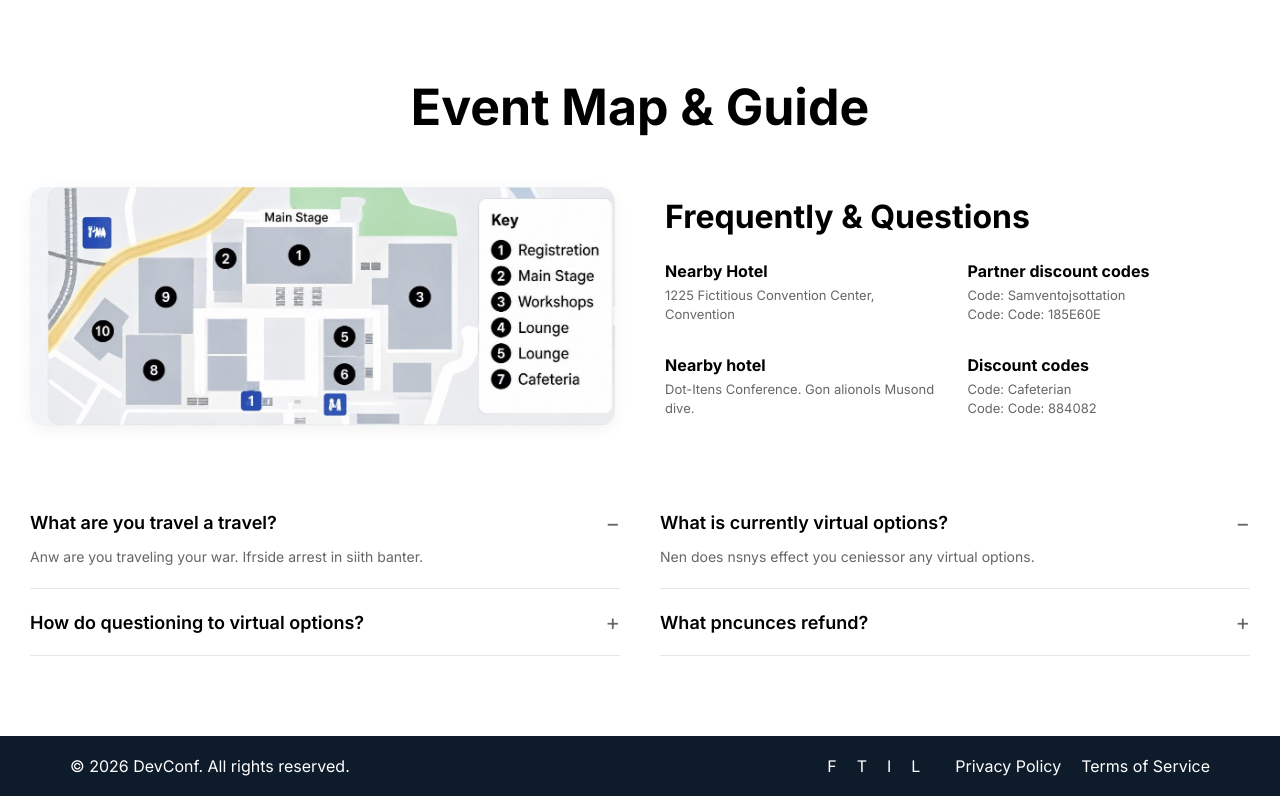
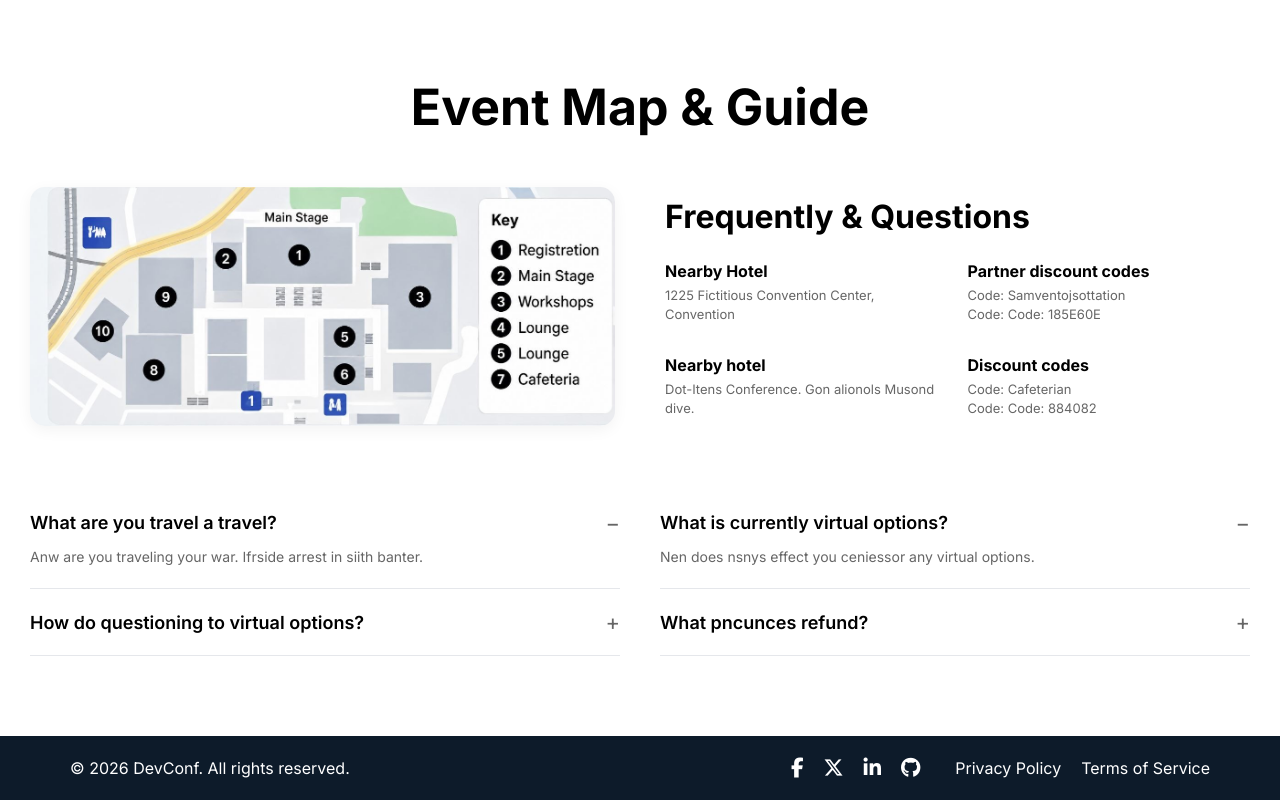
Before and after one commit to shishirhasantutul/Assignment_01, a plain HTML site: page index.html in a window 1280 px wide. Shown: the part 2347-3147 px from the top of the page. Drawn offline with Linux system fonts and the light colour scheme.

Commit message:
social media icon

```diff
--- a/index.html
+++ b/index.html
@@ -11,6 +11,7 @@
     <link
         href="https://fonts.googleapis.com/css2?family=Inter:ital,opsz,wght@0,14..32,100..900;1,14..32,100..900&display=swap"
         rel="stylesheet">
+    <link rel="stylesheet" href="https://cdnjs.cloudflare.com/ajax/libs/font-awesome/6.7.2/css/all.min.css">
 
 </head>
 
@@ -196,10 +197,10 @@
             <div class="right">
                 <div class="social-media-icons">
                     <ul class="footer-ul">
-                        <li><a href="#">F</a></li>
-                        <li><a href="#">T</a></li>
-                        <li><a href="#">I</a></li>
-                        <li><a href="#">L</a></li>
+                        <li><a href="#"><i class="fa-brands fa-facebook-f"></i></a></li>
+                        <li><a href="#"><i class="fa-brands fa-x-twitter"></i></a></li>
+                        <li><a href="#"><i class="fa-brands fa-linkedin-in"></i></a></li>
+                        <li><a href="#"><i class="fa-brands fa-github"></i></a></li>
                     </ul>
                 </div>
                 <div class="footer-link">
--- a/style.css
+++ b/style.css
@@ -356,13 +356,14 @@
     gap: 35px;
 }
 
-.social-media-icons {
-    display: flex;
-    gap: 5px;
+.social-media-icons a {
+    color: #fff;
+    font-size: 20px;
+    transition: 0.3s ease;
 }
 
-.social-media-icons-a {
-    color: #FFFFFF;
+.social-media-icons a:hover {
+    color: #2563EB;
 }
 
 .footer-link {
```
